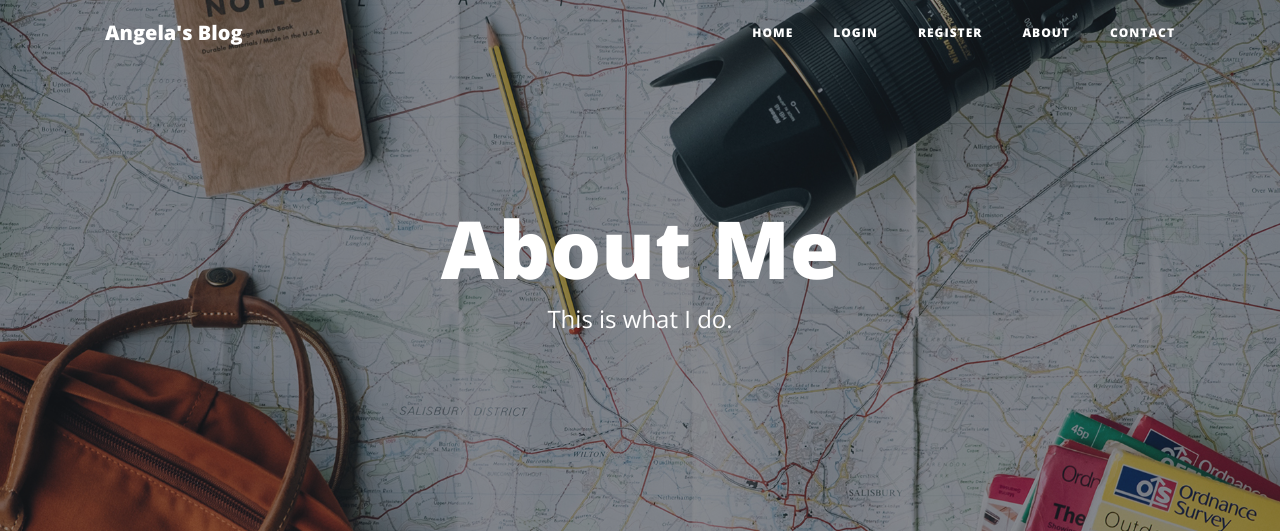
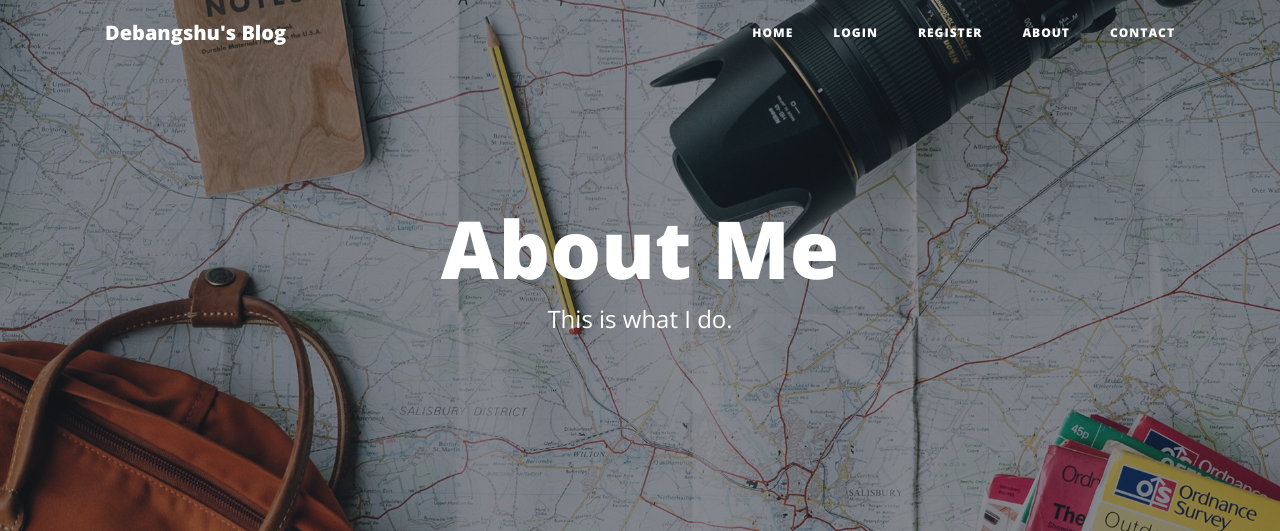
Before and after one commit to Debangshu14/Debangshu_Blog, a Flask app: page /about in a window 1280 px wide. Shown: the top 531 px of the page. Run offline with Flask 2, Linux system fonts and the light colour scheme; some libraries are stand-ins or nearby versions.

Commit message:
Final updation

```diff
--- a/main.py
+++ b/main.py
@@ -9,15 +9,16 @@ from sqlalchemy.orm import relationship
 from flask_login import UserMixin, login_user, LoginManager, login_required, current_user, logout_user
 from forms import LoginForm, RegisterForm, CreatePostForm, CommentForm
 from flask_gravatar import Gravatar
+import  os
 
 app = Flask(__name__)
-app.config['SECRET_KEY'] = '8BYkEfBA6O6donzWlSihBXox7C0sKR6b'
+app.config['SECRET_KEY'] = os.environ.get("SECRET_KEY")
 ckeditor = CKEditor(app)
 Bootstrap(app)
 gravatar = Gravatar(app, size=100, rating='g', default='retro', force_default=False, force_lower=False, use_ssl=False, base_url=None)
 
 ##CONNECT TO DB
-app.config['SQLALCHEMY_DATABASE_URI'] = 'sqlite:///blog.db'
+app.config['SQLALCHEMY_DATABASE_URI'] = os.environ.get("DATABASE_URL",  "sqlite:///blog.db")
 app.config['SQLALCHEMY_TRACK_MODIFICATIONS'] = False
 db = SQLAlchemy(app)
 login_manager = LoginManager()
--- a/requirements.txt
+++ b/requirements.txt
@@ -1,4 +1,5 @@
 gunicorn==20.1.0
+psycopg2-binary==2.9.2
 certifi==2020.6.20
 chardet==3.0.4
 click==7.1.2
--- a/templates/header.html
+++ b/templates/header.html
@@ -8,7 +8,7 @@
   <meta name="description" content="">
   <meta name="author" content="">
 
-  <title>Angela's Blog</title>
+  <title>Debangshu's Blog</title>
 
   <!-- Bootstrap core CSS -->
   <link href="{{ url_for('static', filename='vendor/bootstrap/css/bootstrap.min.css') }}" rel="stylesheet">
@@ -28,7 +28,7 @@
   <!-- Navigation -->
   <nav class="navbar navbar-expand-md navbar-light fixed-top" id="mainNav">
     <div class="container">
-      <a class="navbar-brand" href="{{url_for('get_all_posts')}}">Angela's Blog</a>
+      <a class="navbar-brand" href="{{url_for('get_all_posts')}}">Debangshu's  Blog</a>
       <button class="navbar-toggler navbar-toggler-right" type="button" data-toggle="collapse" data-target="#navbarResponsive" aria-controls="navbarResponsive" aria-expanded="false" aria-label="Toggle navigation">
         Menu
         <i class="fas fa-bars"></i>
--- a/templates/index.html
+++ b/templates/index.html
@@ -7,7 +7,7 @@
       <div class="row">
         <div class="col-lg-8 col-md-10 mx-auto">
           <div class="site-heading">
-            <h1>Angela's Blog</h1>
+            <h1>Debangshu's  Blog</h1>
             <span class="subheading">A collection of random musings.</span>
           </div>
         </div>
```
